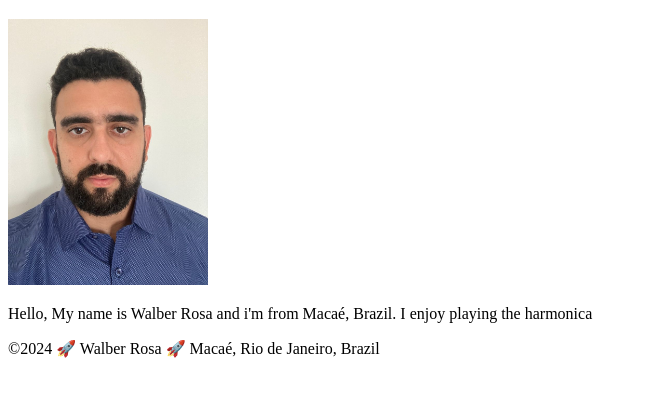
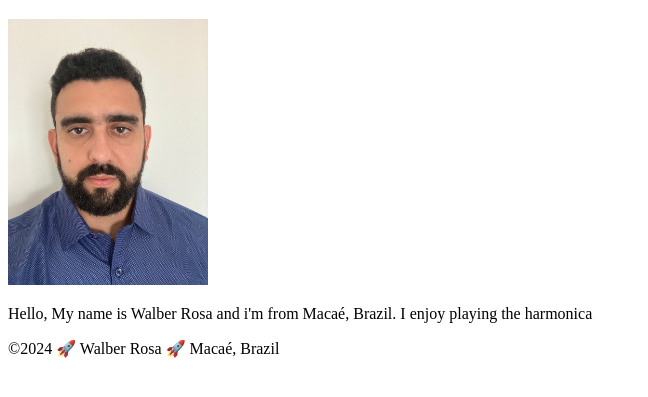
Before and after one commit to WalberRosa/wdd130, a plain HTML site: page index.html in a window 1280 px wide. Shown: the part 87-484 px from the top of the page, without its empty margins (0-648 px from the left). Drawn offline with Linux system fonts and the light colour scheme.

Commit message:
Added home page to wdd130

```diff
--- a/index.html
+++ b/index.html
@@ -19,7 +19,7 @@
             <p>Hello, My name is Walber Rosa and i'm from Macaé, Brazil. I enjoy playing the harmonica</p>
         </main>
         <footer>
-            <p>©2024 🚀 Walber Rosa 🚀 Macaé, Rio de Janeiro, Brazil</p>
+            <p>©2024 🚀 Walber Rosa 🚀 Macaé, Brazil</p>
         </footer>
     </body>
 </html>
```
